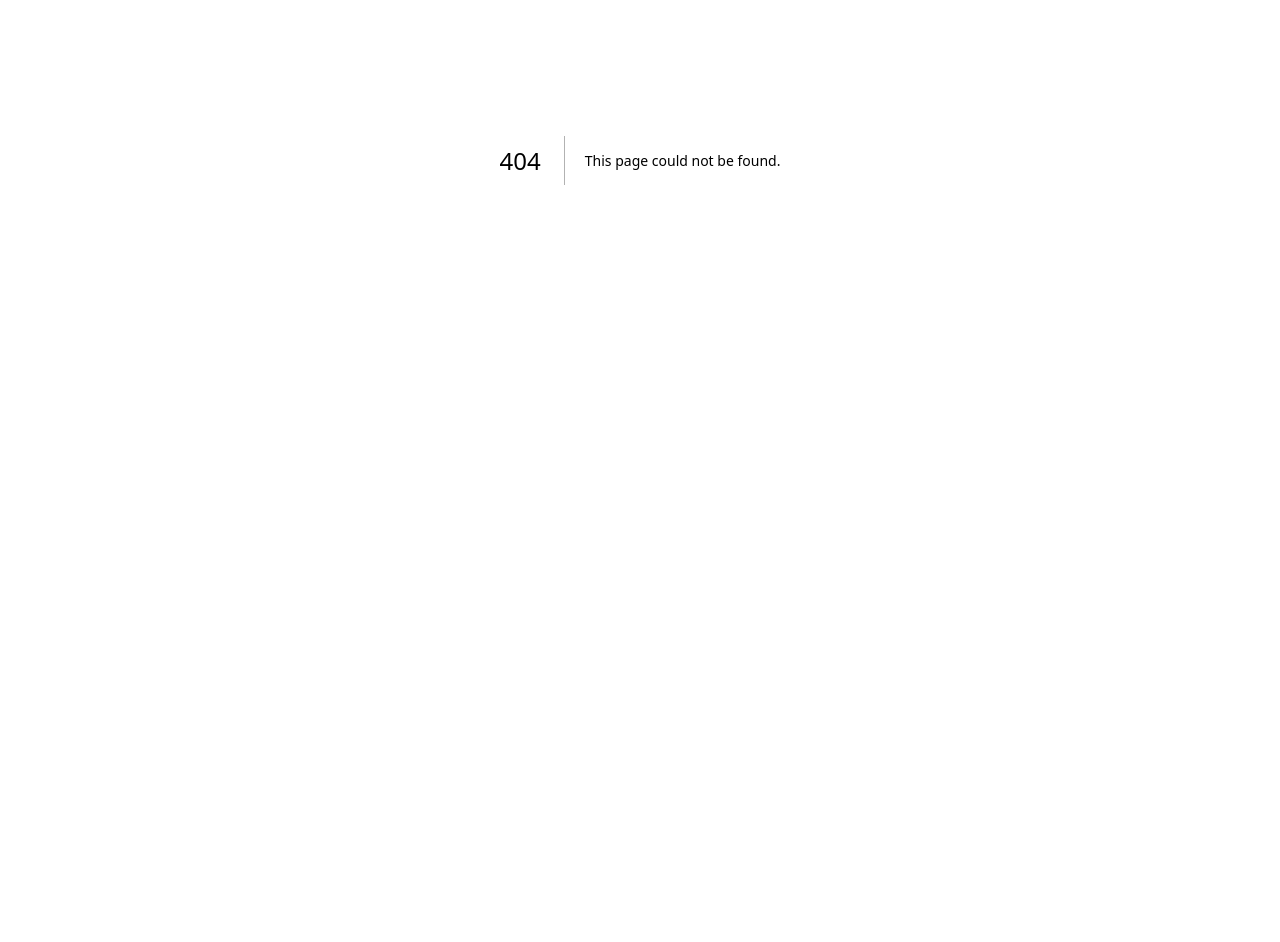
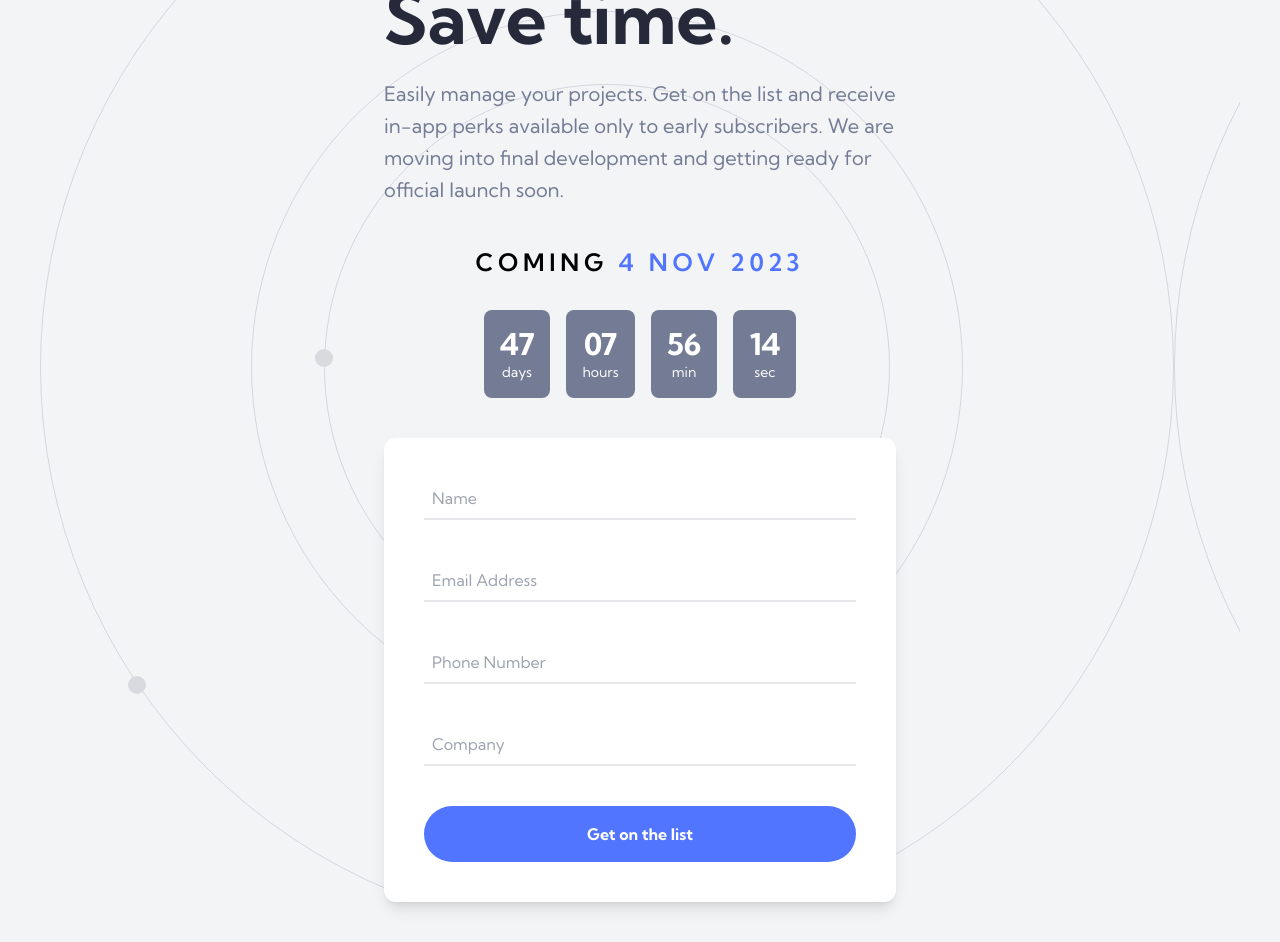
Before and after one commit to jventura7/officelite, a Next.js app: page /signup in a window 1280 px wide. Before the commit this address had no page. Shown: the part 240-1182 px from the top of the page. Before the commit the page ends 800 px from the top, so only its background shows below. Built offline with nearby package versions, Linux system fonts and the light colour scheme.

Commit message:
completed get started page

```diff
--- a/app/layout.tsx
+++ b/app/layout.tsx
@@ -1,6 +1,8 @@
 import './globals.css';
 import type { Metadata } from 'next';
 import { Kumbh_Sans } from 'next/font/google';
+import Logo from '../assets/shared/logo.svg';
+import Link from 'next/link';
 
 const kumbh = Kumbh_Sans({ subsets: ['latin'] });
 
@@ -16,7 +18,18 @@ export default function RootLayout({
 }) {
   return (
     <html lang="en">
-      <body className={kumbh.className}>{children}</body>
+      <body className={kumbh.className}>
+        <main className="min-h-screen p-10 bg-gray-100">
+          <div className="flex flex-col items-center bg-header-pattern">
+            <div className="flex justify-center md:justify-start w-full md:max-w-5xl xl:max-w-7xl">
+              <Link href="/">
+                <Logo className="mb-20" aria-label="logo" />
+              </Link>
+            </div>
+            {children}
+          </div>
+        </main>
+      </body>
     </html>
   );
 }
--- a/app/page.tsx
+++ b/app/page.tsx
@@ -2,58 +2,37 @@ import Logo from '../assets/shared/logo.svg';
 import Header from '../assets/home/bg-pattern-header.svg';
 import Chart from '@/components/Chart';
 import Plans from '@/components/Plans';
+import Link from 'next/link';
+import Coming from '@/components/Coming';
 
 export default function Home() {
   return (
-    <main className="min-h-screen p-10 bg-gray-100">
-      <div className="flex flex-col items-center bg-header-pattern">
-        <div className="flex justify-center md:justify-start w-full md:max-w-5xl xl:max-w-7xl">
-          <Logo className="mb-20" aria-label="logo" />
-        </div>
+    <>
       <div className="flex flex-col space-y-6 items-center mb-20 md:flex-row-reverse md:space-y-0 w-full justify-between md:max-w-5xl xl:max-w-7xl">
         <Chart />
         <div className="flex flex-col items-center space-y-6 text-center md:text-start md:items-start md:max-w-lg">
-            <h1 className="text-dark-slate font-bold text-4xl md:text-5xl xl:text-6xl">
+          <h1 className="text-dark-slate font-bold text-5xl md:text-6xl xl:text-7xl">
             A simple solution to complex tasks is coming soon
           </h1>
-            <p className="text-grey-slate md:text-xl xl: text-2xl">
+          <p className="text-grey-slate text-xl leading-8">
             Say goodbye to inefficient juggling of multiple apps, teams, and
-              projects. Officelite is the new collaboration platform built with
-              an intuitive interface to improve productivity.
+            projects. Officelite is the new collaboration platform built with an
+            intuitive interface to improve productivity.
           </p>
+          <Link href="/signup">
             <button className="rounded-full bg-ocean-blue text-white p-6 py-4 w-fit shadow-2xl hover:bg-blue-100 hover:text-ocean-blue transition-colors duration-300 font-bold">
               Get started
             </button>
+          </Link>
         </div>
       </div>
       <Plans />
-        <div className="flex flex-col space-y-8 tracking-widest items-center">
-          <h1 className="font-bold">
-            COMING <span className="text-ocean-blue">4 NOV 2023</span>
-          </h1>
-          <div className="flex space-x-4">
-            <div className="bg-grey-slate text-white rounded-lg text-center p-4">
-              <h1 className="font-bold text-3xl">47</h1>
-              <h2 className="text-sm">days</h2>
-            </div>
-            <div className="bg-grey-slate text-white rounded-lg text-center p-4">
-              <h1 className="font-bold text-3xl">07</h1>
-              <h2 className="text-sm">hours</h2>
-            </div>
-            <div className="bg-grey-slate text-white rounded-lg text-center p-4">
-              <h1 className="font-bold text-3xl">56</h1>
-              <h2 className="text-sm">min</h2>
-            </div>
-            <div className="bg-grey-slate text-white rounded-lg text-center p-4">
-              <h1 className="font-bold text-3xl">14</h1>
-              <h2 className="text-sm">sec</h2>
-            </div>
-          </div>
-          <button className="text-white font-bold bg-ocean-blue w-40 p-4 rounded-full hover:bg-blue-100 hover:text-ocean-blue transition-colors duration-300">
+      <Coming />
+      <Link href="/signup">
+        <button className="text-white mt-10 font-bold bg-ocean-blue w-40 p-4 rounded-full hover:bg-blue-100 hover:text-ocean-blue transition-colors duration-300">
           Get Started
         </button>
-        </div>
-      </div>
-    </main>
+      </Link>
+    </>
   );
 }
--- /dev/null
+++ b/app/signup/page.tsx
@@ -0,0 +1,46 @@
+import Coming from '@/components/Coming';
+
+export default function SignUp() {
+  return (
+    <>
+      <div className="flex flex-col items-center space-y-6 text-center md:text-start md:items-start md:max-w-lg mb-10">
+        <h1 className="text-dark-slate font-bold text-5xl md:text-6xl xl:text-7xl">
+          Work smarter. Save time.
+        </h1>
+        <p className="text-grey-slate text-xl leading-8">
+          Easily manage your projects. Get on the list and receive in-app perks
+          available only to early subscribers. We are moving into final
+          development and getting ready for official launch soon.
+        </p>
+      </div>
+      <Coming />
+      <form className="flex flex-col space-y-10 bg-white w-full max-w-lg mt-10 p-10 rounded-xl shadow-lg">
+        <input
+          className="border-b-2 p-2 focus:outline-none"
+          type="text"
+          placeholder="Name"
+        />
+        <input
+          className="border-b-2 p-2 focus:outline-none"
+          type="email"
+          placeholder="Email Address"
+        />
+        <input
+          className="border-b-2 p-2 focus:outline-none"
+          type="tel"
+          placeholder="Phone Number"
+        />
+        <input
+          className="border-b-2 p-2 focus:outline-none"
+          type="text"
+          placeholder="Company"
+        />
+        <input
+          type="submit"
+          value="Get on the list"
+          className="text-white mt-10 font-bold bg-ocean-blue w-full p-4 rounded-full hover:bg-blue-100 hover:text-ocean-blue transition-colors duration-300"
+        />
+      </form>
+    </>
+  );
+}
--- a/components/Chart.tsx
+++ b/components/Chart.tsx
@@ -3,7 +3,7 @@ import IllustrtionChart from '../assets/home/illustration-charts.svg';
 import { useState, useEffect } from 'react';
 
 export default function Chart() {
-  const [width, setWidth] = useState<number>(768);
+  const [width, setWidth] = useState<number>(window.innerWidth);
   const tabletBreakpoint = 768;
   const desktopBreakpoint = 1280;
 
--- /dev/null
+++ b/components/Coming.tsx
@@ -0,0 +1,29 @@
+import Link from 'next/link';
+
+export default function Coming() {
+  return (
+    <div className="flex flex-col space-y-8 items-center">
+      <h1 className="font-semibold text-2xl tracking-[.2em]">
+        COMING <span className="text-ocean-blue">4 NOV 2023</span>
+      </h1>
+      <div className="flex space-x-4">
+        <div className="bg-grey-slate text-white rounded-lg text-center p-4">
+          <h1 className="font-bold text-3xl">47</h1>
+          <h2 className="text-sm">days</h2>
+        </div>
+        <div className="bg-grey-slate text-white rounded-lg text-center p-4">
+          <h1 className="font-bold text-3xl">07</h1>
+          <h2 className="text-sm">hours</h2>
+        </div>
+        <div className="bg-grey-slate text-white rounded-lg text-center p-4">
+          <h1 className="font-bold text-3xl">56</h1>
+          <h2 className="text-sm">min</h2>
+        </div>
+        <div className="bg-grey-slate text-white rounded-lg text-center p-4">
+          <h1 className="font-bold text-3xl">14</h1>
+          <h2 className="text-sm">sec</h2>
+        </div>
+      </div>
+    </div>
+  );
+}
```
Lines whose indentation alone changed are shown as unchanged.
